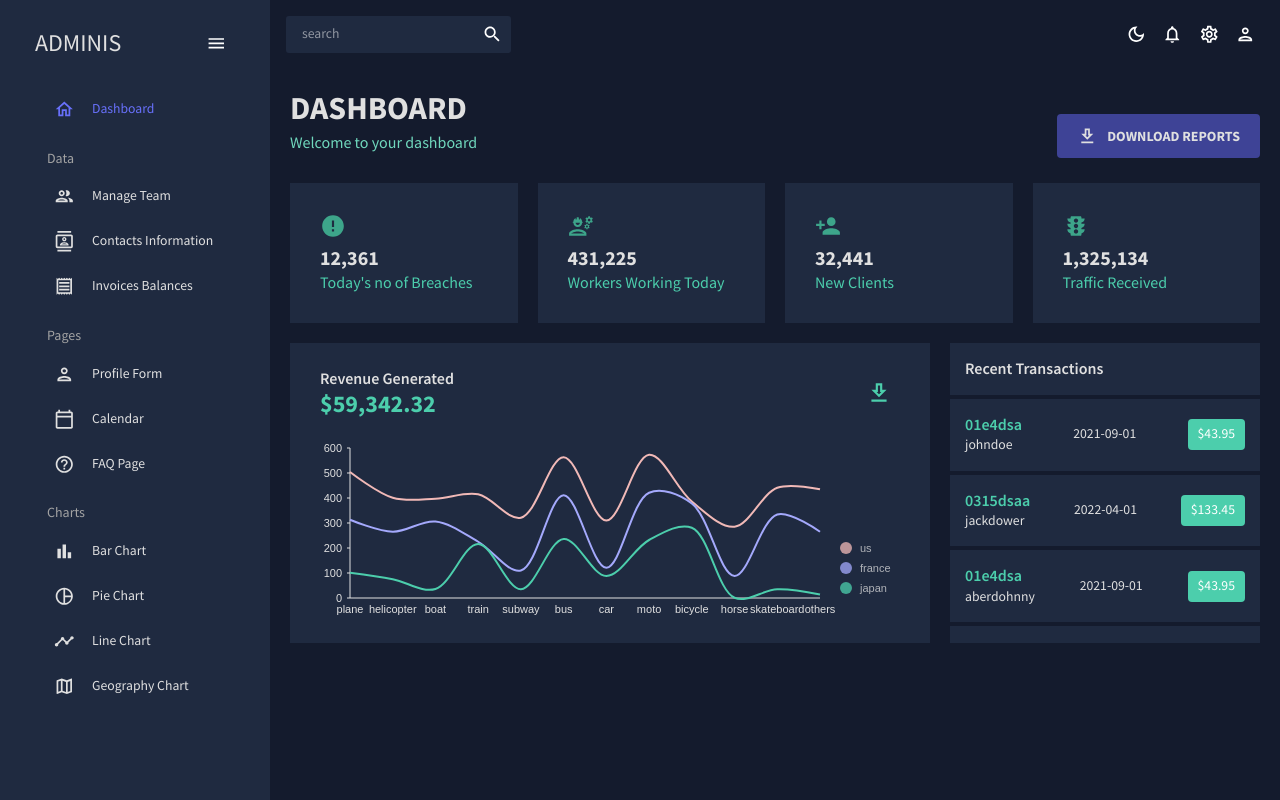
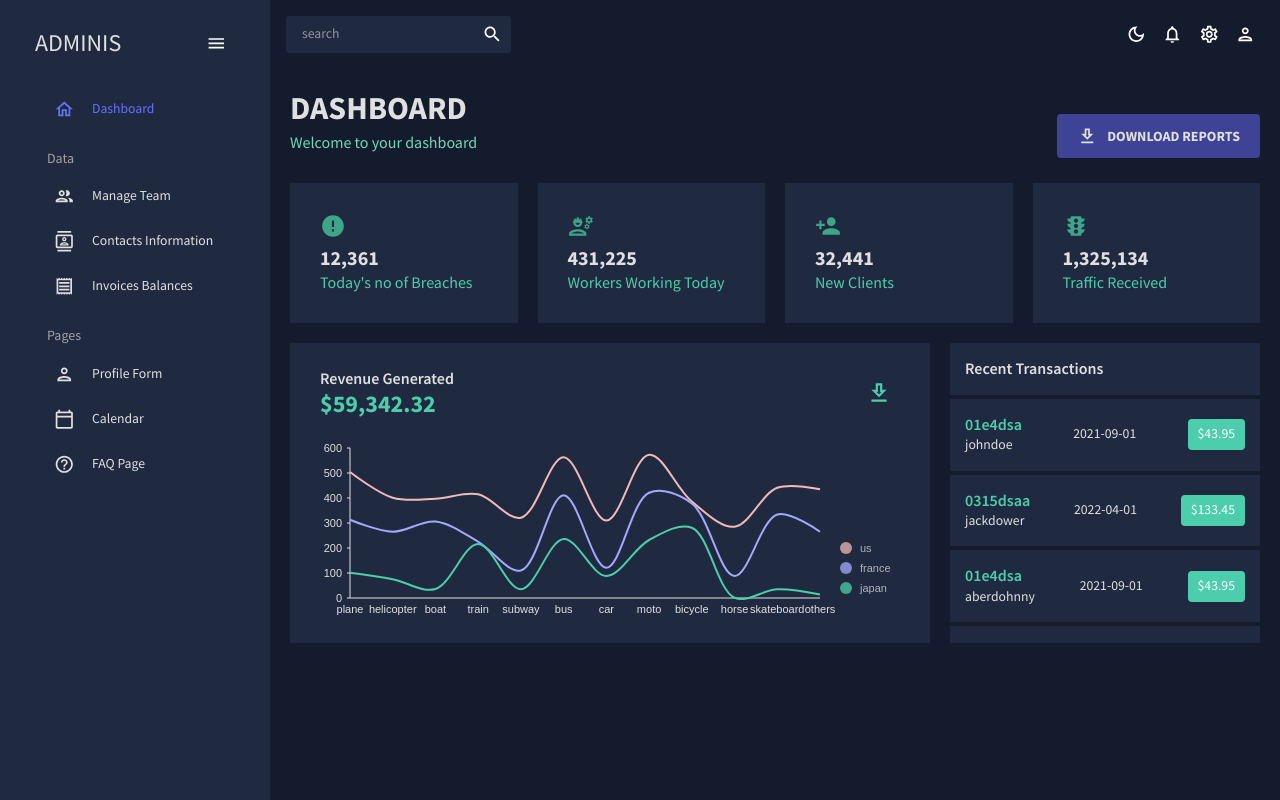
Before and after one commit to BeginnerLoc/ReactJS-Client, a React (Create React App) app: page / in a window 1280 px wide. Built offline with nearby package versions, Linux system fonts and the light colour scheme.

Commit message:
deleted unused sidebar items (charts)

```diff
--- a/src/scenes/global/Sidebar.jsx
+++ b/src/scenes/global/Sidebar.jsx
@@ -155,42 +155,6 @@ const Sidebar = () => {
               selected={selected}
               setSelected={setSelected}
             />
-
-            <Typography
-              variant="h6"
-              color={colors.grey[300]}
-              sx={{ m: "15px 0 5px 20px" }}
-            >
-              Charts
-            </Typography>
-            <Item
-              title="Bar Chart"
-              to="/bar"
-              icon={<BarChartOutlinedIcon />}
-              selected={selected}
-              setSelected={setSelected}
-            />
-            <Item
-              title="Pie Chart"
-              to="/pie"
-              icon={<PieChartOutlineOutlinedIcon />}
-              selected={selected}
-              setSelected={setSelected}
-            />
-            <Item
-              title="Line Chart"
-              to="/line"
-              icon={<TimelineOutlinedIcon />}
-              selected={selected}
-              setSelected={setSelected}
-            />
-            <Item
-              title="Geography Chart"
-              to="/geography"
-              icon={<MapOutlinedIcon />}
-              selected={selected}
-              setSelected={setSelected}
-            />
           </Box>
         </Menu>
       </ProSidebar>
```
